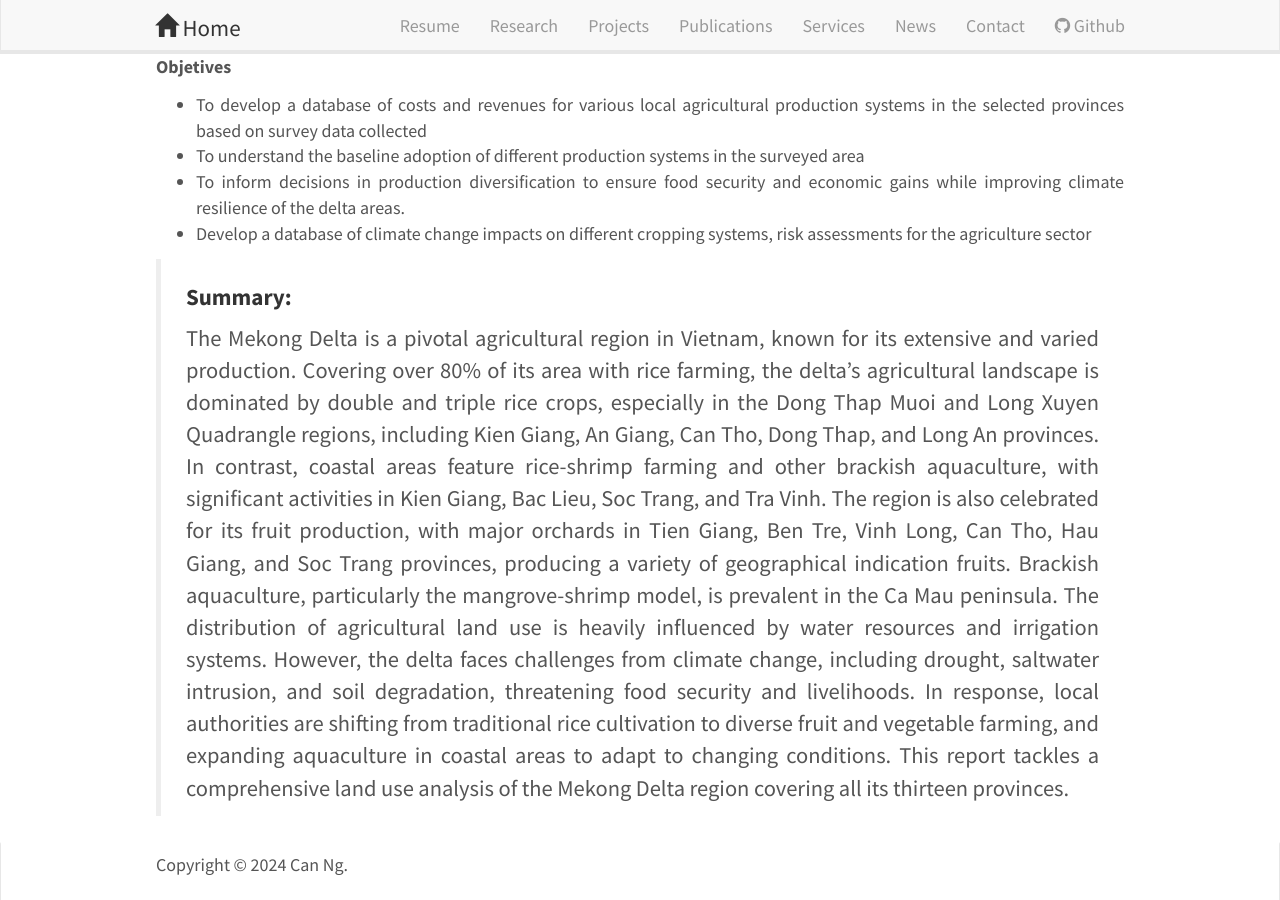
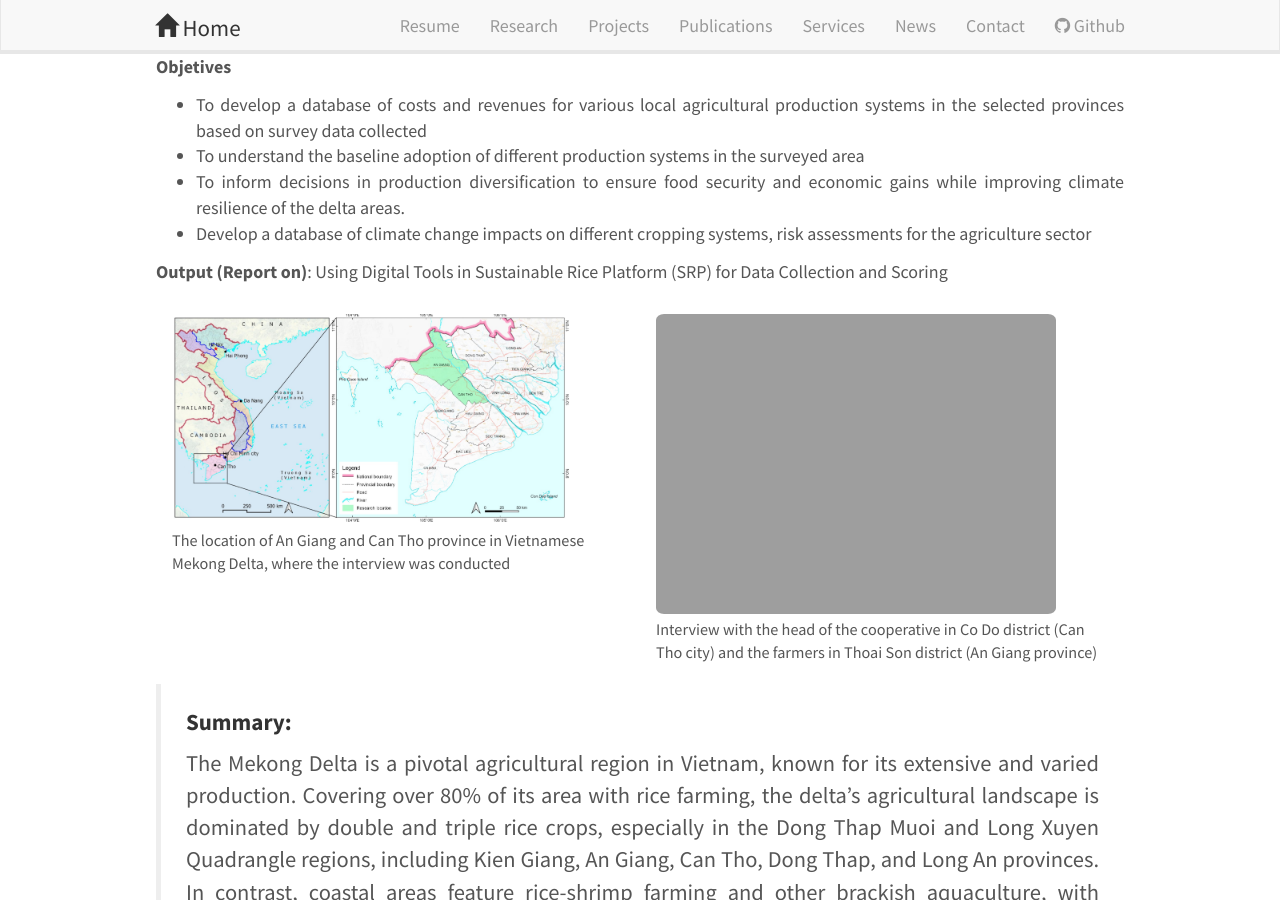
Before and after one commit to canng/cann, a Jekyll site: the page built from _posts/2024-01-01-Project_CGIAR_mega_delta.md, in a window 1280 px wide and 900 px high, scrolled down 835 px. Built offline with Jekyll 4.4.1, drawn with Linux system fonts in a browser that asks for light colours; nearby versions of some CDN libraries.

Commit message:
update project

```diff
--- a/_posts/2024-01-01-Project_CGIAR_mega_delta.md
+++ b/_posts/2024-01-01-Project_CGIAR_mega_delta.md
@@ -34,9 +34,26 @@ date: 2024-01-01
 - To inform decisions in production diversification to ensure food security and economic gains while improving climate resilience of the delta areas.
 - Develop a database of climate change impacts on different cropping systems, risk assessments for the agriculture sector
 
+**Output (Report on)**: Using Digital Tools in Sustainable Rice Platform (SRP) for Data Collection and Scoring
 
-
-
+<div class="container-fluid">
+<div class="row">
+<div class="col-sm-6">
+<figure>
+<img src="{{ site.url }}{{ site.baseurl }}/images/projectpic/CGIAR_SRP_map.jpg" class="img-responsive" width="400px" height="auto" />
+<figcaption> The location of An Giang and Can Tho province in Vietnamese Mekong Delta, where the interview was conducted
+</figcaption>
+</figure>
+</div>
+<div class="col-sm-6">
+<figure>
+<img src="{{ site.url }}{{ site.baseurl }}/images/projectpic/CGIAR_SRP_survey.jpgg" class="img-responsive" width="400px" height="auto" />
+<figcaption> Interview with the head of the cooperative in Co Do district (Can Tho city) and the farmers in Thoai Son district (An Giang province)
+</figcaption>
+</figure>
+</div>
+</div>
+</div>
 
 > <h4><b>Summary: </b></h4>
 > The Mekong Delta is a pivotal agricultural region in Vietnam, known for its extensive and varied production. Covering over 80% of its area with rice farming, the delta's agricultural landscape is dominated by double and triple rice crops, especially in the Dong Thap Muoi and Long Xuyen Quadrangle regions, including Kien Giang, An Giang, Can Tho, Dong Thap, and Long An provinces. In contrast, coastal areas feature rice-shrimp farming and other brackish aquaculture, with significant activities in Kien Giang, Bac Lieu, Soc Trang, and Tra Vinh. The region is also celebrated for its fruit production, with major orchards in Tien Giang, Ben Tre, Vinh Long, Can Tho, Hau Giang, and Soc Trang provinces, producing a variety of geographical indication fruits. Brackish aquaculture, particularly the mangrove-shrimp model, is prevalent in the Ca Mau peninsula. The distribution of agricultural land use is heavily influenced by water resources and irrigation systems. However, the delta faces challenges from climate change, including drought, saltwater intrusion, and soil degradation, threatening food security and livelihoods. In response, local authorities are shifting from traditional rice cultivation to diverse fruit and vegetable farming, and expanding aquaculture in coastal areas to adapt to changing conditions. This report tackles a comprehensive land use analysis of the Mekong Delta region covering all its thirteen provinces.
```
Also changed, not shown: images/projectpic/CGIAR_SRP_map.jpg (added), images/projectpic/CGIAR_SRP_survey.jpg (added).
